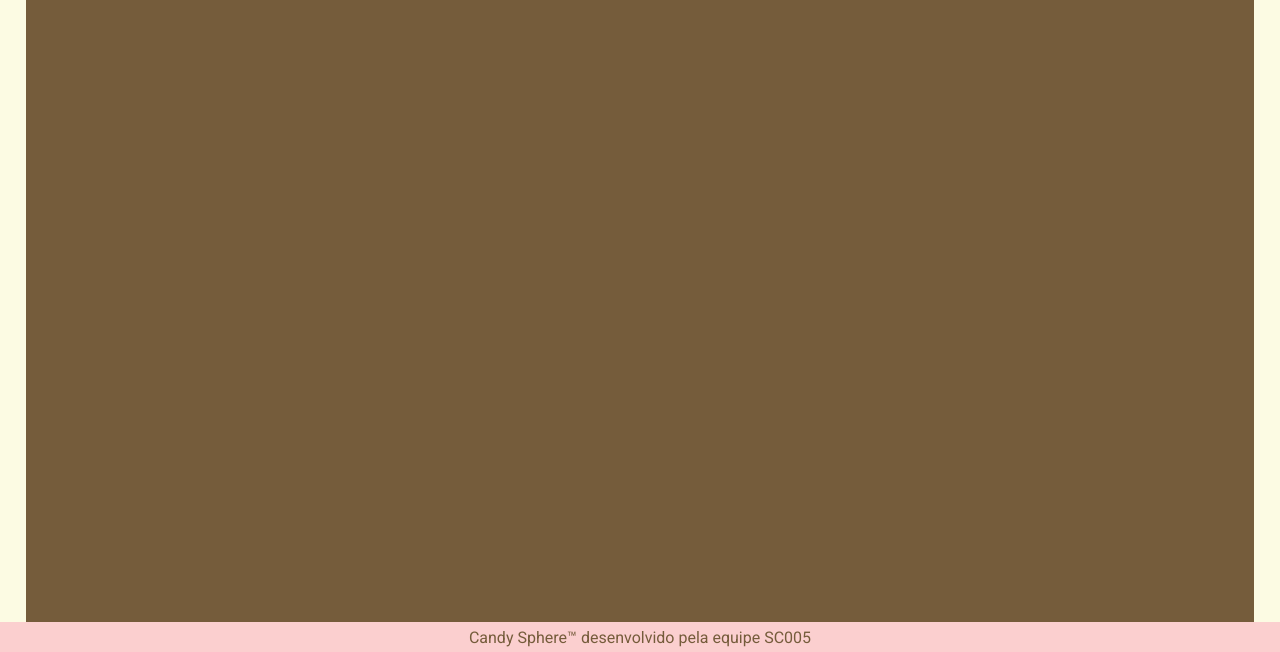
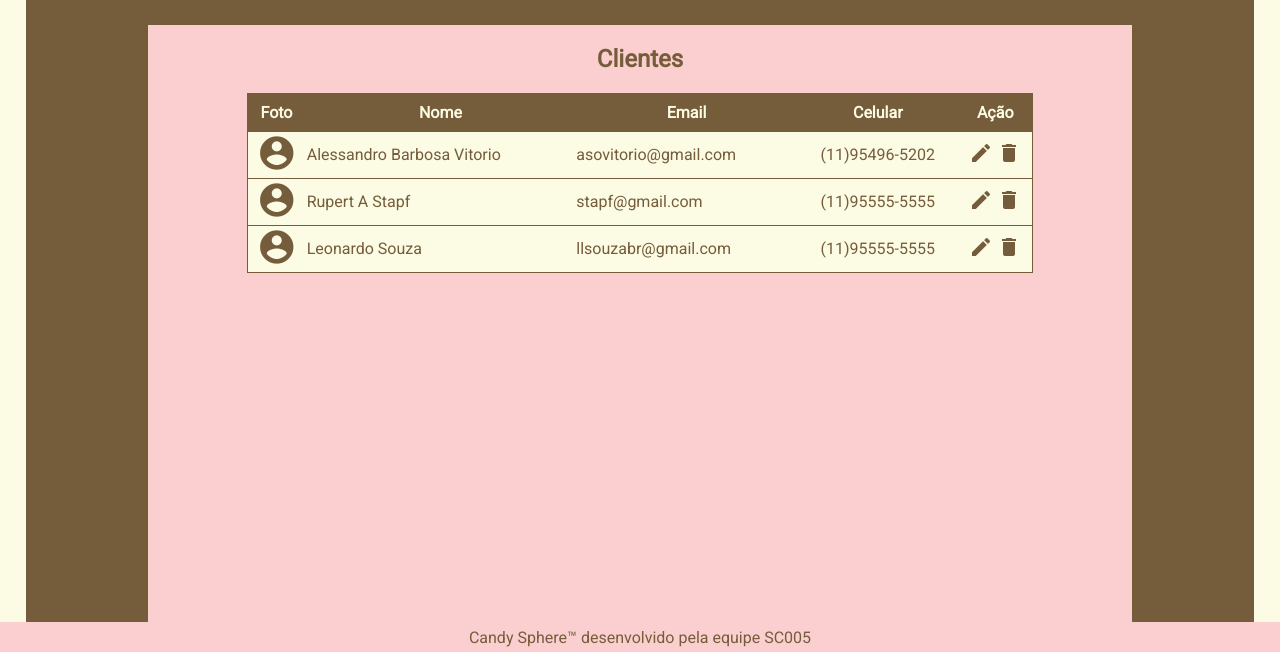
Before and after one commit to DHSC05G04/candySphere, a Node server app: page /clientes in a window 1280 px wide. Shown: the part 148-800 px from the top of the page. Run offline with Node 20, Linux system fonts and the light colour scheme; some libraries are stand-ins or nearby versions.

Commit message:
Add new features

```diff
--- a/public/stylesheets/style.css
+++ b/public/stylesheets/style.css
@@ -681,3 +681,69 @@ main#financeiro section #graficos .grafico-vendas-meio {
     margin-left: 10px;
     padding-bottom: 10px;
 }
+<<<<<<< HEAD
+=======
+
+main#financeiro section #graficos .grafico-vendas-radar {
+    width: 600px;
+    height: 300px;
+    background-color: var(--color1);
+    border-left: 18px solid var(--color2);
+    box-shadow: 0px 1px 9px black;
+    margin-top: 15px;
+    margin-left: 10px;
+    padding-bottom: 10px;
+}
+
+
+/* ############### Inicio do Clientes ################# */
+
+ section#tabela-corpo {
+    width: 80%;
+    background-color: var(--color2);
+    margin-top: 25px;
+}
+section#tabela-corpo h2{
+    color: var(--color5);
+  text-align: center;
+
+}
+section#tabela-corpo table#tabela-cliente{
+    background-color: var(--color1);
+    color: var(--color5);
+    width: 80%;
+    margin: 0 auto;
+
+
+}
+section#tabela-corpo table#tabela-cliente, tr, th{
+    border-collapse: collapse;
+    border: 1px solid var(--color5);
+}
+section#tabela-corpo table#tabela-cliente tr th{
+    text-align: center;
+    color: var(--color1);
+    background-color: var(--color5);
+    height: 35px;
+
+}
+section#tabela-corpo table#tabela-cliente tr{
+
+}
+
+section#tabela-corpo table#tabela-cliente tr td{
+    text-align: center;
+    height: 35px;
+
+
+}
+section#tabela-corpo table#tabela-cliente tr td span.profile{
+    font-size: 40px;
+}
+section#tabela-corpo table#tabela-cliente tr td.nome-campo, td.email-campo{
+  text-align: left;
+}
+section#tabela-corpo table#tabela-cliente tr td.email-campo{
+  text-align: left;
+}
+>>>>>>> Add new features
--- a/views/clientes.ejs
+++ b/views/clientes.ejs
@@ -8,7 +8,68 @@
     <%- include('./partials/header') %>
 
     <main id="clientes">
+        <section id="tabela-corpo">
+            <h2>Clientes</h2>
 
+            <table id="tabela-cliente">
+                <tr>
+                    <th>Foto</th>
+                    <th>Nome</th>
+                    <th>Email</th>
+                    <th>Celular</th>
+                    <th>Ação</th>
+                </tr>
+
+                <tr>
+                    <td><span class="material-icons profile">
+                            account_circle
+                        </span></td>
+                    <td class="nome-campo"><a href="">Alessandro Barbosa Vitorio</a></td>
+                    <td class="email-campo">asovitorio@gmail.com</td>
+                    <td>(11)95496-5202</td>
+                    <td>
+                        <a href=""><span class="material-icons">
+                                edit
+                            </span></a>
+                        <a href=""><span class="material-icons">
+                                delete
+                            </span></a>
+                    </td>
+                </tr>
+                <tr>
+                    <td><span class="material-icons profile">
+                            account_circle
+                        </span></td>
+                    <td class="nome-campo"><a href="">Rupert A Stapf</a></td>
+                    <td class="email-campo">stapf@gmail.com</td>
+                    <td>(11)95555-5555</td>
+                    <td>
+                        <a href=""><span class="material-icons">
+                                edit
+                            </span></a>
+                        <a href=""><span class="material-icons">
+                                delete
+                            </span></a>
+                    </td>
+                </tr>
+                <tr>
+                    <td><span class="material-icons profile">
+                            account_circle
+                        </span></td>
+                    <td class="nome-campo"><a href="">Leonardo Souza</a></td>
+                    <td class="email-campo"> <a href="">llsouzabr@gmail.com</a></td>
+                    <td>(11)95555-5555</td>
+                    <td>
+                        <a href=""><span class="material-icons">
+                                edit
+                            </span></a>
+                        <a href=""><span class="material-icons">
+                                delete
+                            </span></a>
+                    </td>
+                </tr>
+            </table>
+        </section>
     </main>
 
     <%- include('./partials/footer') %>
--- a/views/financeiro.ejs
+++ b/views/financeiro.ejs
@@ -226,9 +226,10 @@
                 var myRadarChart = new Chart(ctx, {
                 type: 'radar',
                 data:{
-    labels:  dbData[6].labels,
-    labels:  dbData[7].labels,
+
+                    labels:  dbData[7].labels,
     datasets: [{
+        labels:  dbData[6].labels,
         label: 'Bolo',
         data: dbData[6].data,
         backgroundColor: cor,
--- a/views/relatorios/vendas.ejs
+++ b/views/relatorios/vendas.ejs
@@ -60,7 +60,7 @@
             <div class="grafico-vendas-meio">
                 <canvas id="top-5"></canvas>
             </div>
-            <div class="grafico-vendas-meio">
+            <div class="grafico-vendas-radar">
                 <canvas id="radar-vendas"></canvas>
             </div>
         </div>
```
Lines whose indentation alone changed are shown as unchanged.
